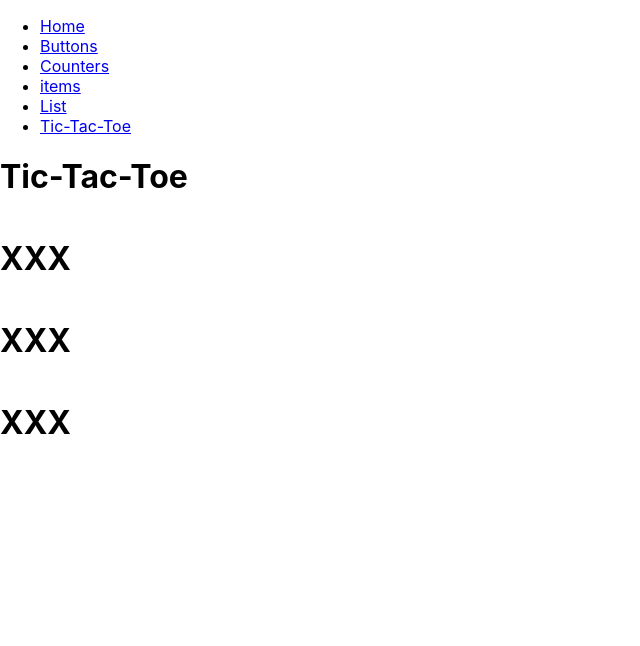
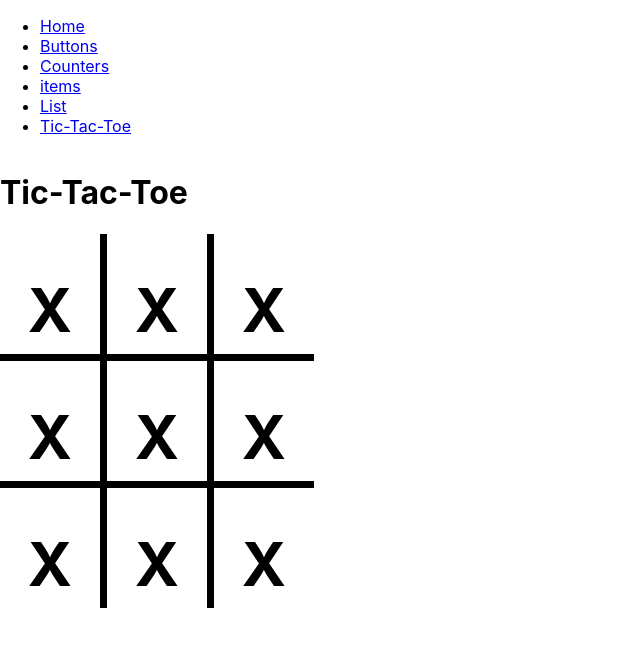
Before and after one commit to ItsMeLukeboi/React_harjoitus, a React (Create React App) app in the folder 2023react_app/: page /TicTacToe in a window 1280 px wide. Shown: the top 646 px of the page, without its empty margins (0-640 px from the left). Built offline with nearby package versions, Linux system fonts and the light colour scheme.

Commit message:
TicTacToe borders and .game thing

```diff
--- a/2023react_app/src/TicTacToe/Board.jsx
+++ b/2023react_app/src/TicTacToe/Board.jsx
@@ -6,19 +6,19 @@ export const Board =()=>{
     return(
         <div>
             <div className="row">
-            <Square/>
-            <Square/>
-            <Square/>
+            <Square className="b-bottom-r"/>
+            <Square className="b-bottom-r"/>
+            <Square className="b-bottom"/>
             </div>
             <div className="row">
-            <Square/>
-            <Square/>
-            <Square/>
+            <Square className="b-bottom-r"/>
+            <Square className="b-bottom-r"/>
+            <Square className="b-bottom"/>
             </div>
             <div className="row">
-            <Square/>
-            <Square/>
-            <Square/>
+            <Square className="b-right"/>
+            <Square className="b-right"/>
+            <Square />
             </div>
 
         </div>
--- a/2023react_app/src/TicTacToe/Square.jsx
+++ b/2023react_app/src/TicTacToe/Square.jsx
@@ -1,8 +1,9 @@
 import React from "react";
 
-export const Square =()=>{
+export const Square =(props)=>{
+    const classes = props.className?`${props.className} square` : `square`;
     return(
-        <div>
+        <div className={classes}>
             <h1>X</h1>
         </div>
     )
--- a/2023react_app/src/TicTacToe/TicTacToe.css
+++ b/2023react_app/src/TicTacToe/TicTacToe.css
@@ -2,3 +2,33 @@
     display:flex;
     flex-direction: row;
 }
+
+.square{
+    width: 100px;
+    height: 100px;
+    font-size: 30px;
+    text-align: center;
+    color: black;
+    font-weight: bolder;
+    padding-bottom: 20px;
+}
+
+.b-bottom-r{
+    border-right: 7px solid black;
+    border-bottom: 7px solid black;
+}
+
+.b-bottom{
+    border-bottom: 7px solid black;
+}
+.b-right{
+    border-right: 7px solid black;
+}
+
+.game{
+    font-weight: bold;
+    display: flex;
+    width: 100%;
+    flex-direction: column;
+    color: black;
+}
--- a/2023react_app/src/TicTacToe/TicTacToe.jsx
+++ b/2023react_app/src/TicTacToe/TicTacToe.jsx
@@ -1,11 +1,14 @@
 import React from "react";
 import './TicTacToe.css';
 import { Board } from "./Board";
+import { useState } from "react"
 export const TicTacToe =()=>{
     return(
         <div>
+            <div className="game">
             <h1>Tic-Tac-Toe</h1>
             <Board/>
+            </div>
         </div>
     )
 
```
